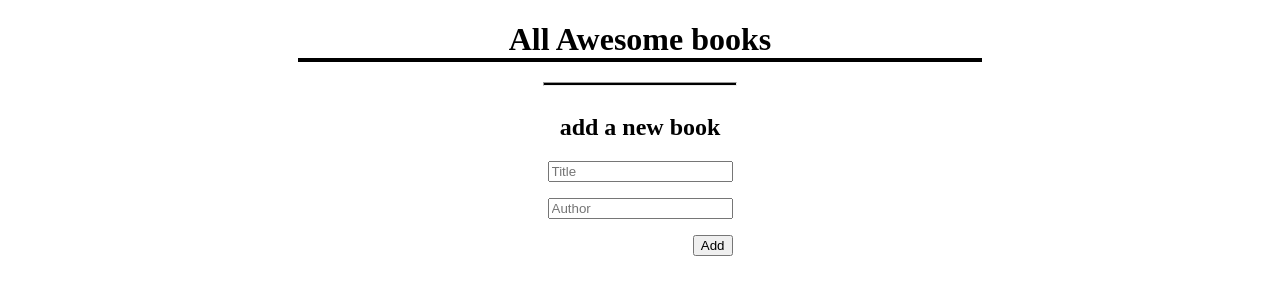
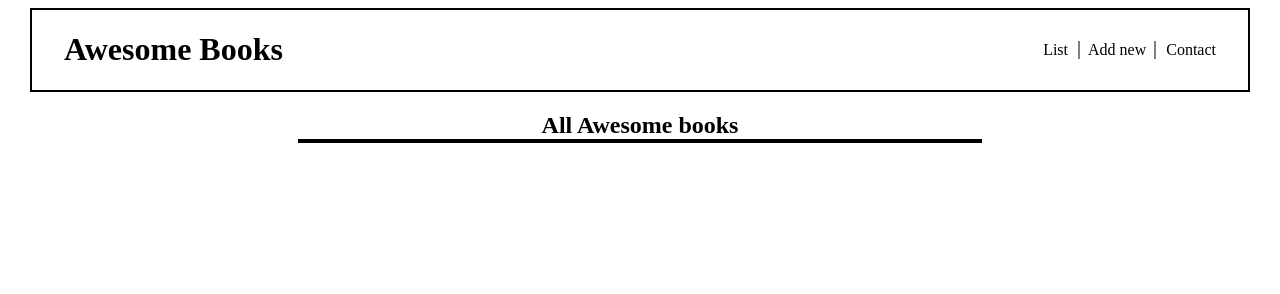
Before and after one commit to AckonSamuel/awesome-books, a website: page index.html in a window 1280 px wide. Drawn offline with Linux system fonts and the light colour scheme.

Commit message:
add header&style it

```diff
--- a/index.html
+++ b/index.html
@@ -8,12 +8,23 @@
     <title>Document</title>
 </head>
 <body>
-    <h1>All Awesome books</h1>
+    <header>
+        <h1>Awesome Books</h1>
+        <nav>
+            <ul id="nav-list">
+              <li id="list" class="nav-list-item">List</li>
+              <li id="add-new" class="nav-list-item">Add new</li>
+              <li id="contact" class="nav-list-item">Contact</li>
+            </ul>
+        </nav>
+        <p></p>
+    </header>
+    <h2>All Awesome books</h2>
 
     <ul class="booklist">
 
     </ul>
-    <section class="add_book">
+    <section class="add_book dn">
         <hr>
         <h2>add a new book</h2>
         <form>
--- a/index.js
+++ b/index.js
@@ -8,6 +8,7 @@ class BookList {
     const list = document.querySelector('.booklist');
     list.style.padding = '0';
     const li = document.createElement('li');
+    li.className='book-item'
     li.style.margin = '0';
     li.style.listStyleType = 'none';
     li.style.background = '#E7E9EB';
@@ -48,10 +49,10 @@ addBtn.addEventListener('click', bookAdd);
 
 const bookRemove = (e) => {
   if (e.target.classList.contains('remove')) {
-    const getLi = document.querySelectorAll('li');
+    const getLi = document.querySelectorAll('.book-item');
     const index = Array.from(getLi).indexOf(e.target.parentNode);
     listOfBooks.removeBook(index);
-    document.querySelectorAll('li')[index].remove();
+    document.querySelectorAll('.book-item')[index].remove();
   }
 };
 document.addEventListener('click', bookRemove);
--- a/style.css
+++ b/style.css
@@ -1,11 +1,38 @@
 body {
   margin: 0;
 }
+header {
+  display: flex;
+  justify-content: space-between;
+  width: 90%;
+  margin: auto;
+  border: 2px solid black;
+  padding:  0 2.5%;
+  align-items: center;
+  margin-top: 0.5rem;
+}
+nav {
+  margin-left: auto;
+}
+#nav-list {
+  list-style: none;
+  display: flex;
+}
+.nav-list-item {
+  cursor: pointer;
+}
+#nav-list > li:nth-child(2) {
+   border-left: 2px solid gray;
+   border-right: 2px solid gray;
+   padding: 0 8px;
+   margin: 0 10px;
+}
 
-h1 {
+h2 {
   text-align: center;
   margin-block-end: 0;
 }
+
 
 .add_book {
   display: flex;
@@ -24,7 +51,7 @@ form {
   align-self: flex-end;
 }
 
-ul {
+.booklist {
   display: flex;
   flex-direction: column;
   border: 2px solid black;
@@ -39,7 +66,7 @@ hr {
   background: black;
 }
 
-li {
+.book-item {
   display: flex;
   flex-direction: row;
   justify-content: flex-start;
@@ -56,3 +83,7 @@ li {
 .title {
   margin-right: 5px;
 }
+
+.dn {
+  display: none;
+}
```
